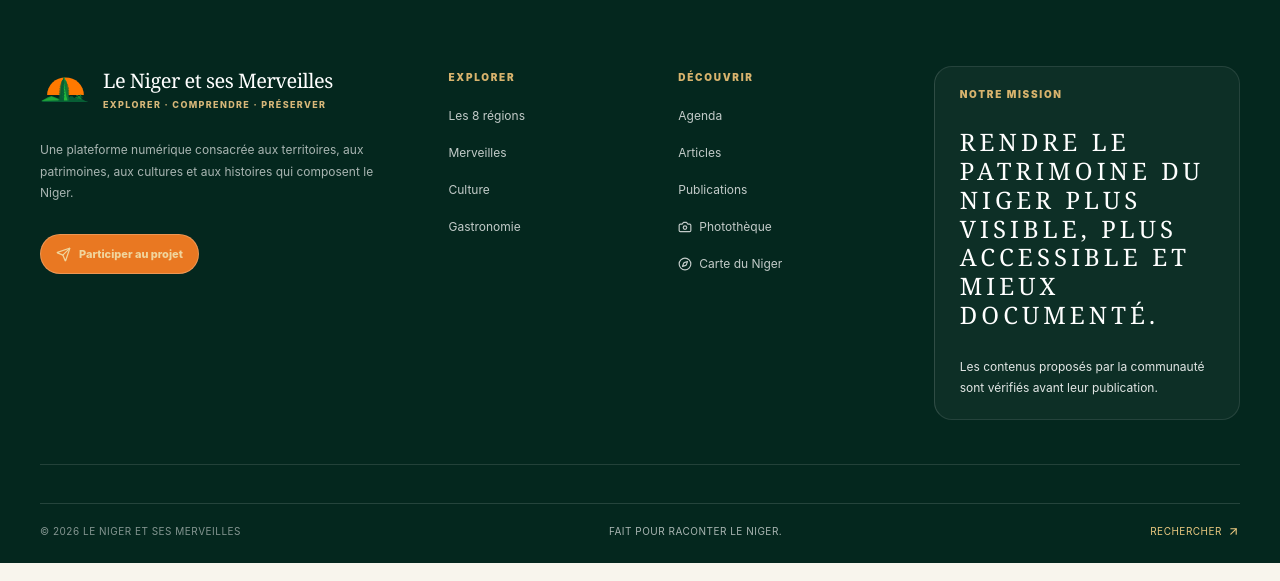
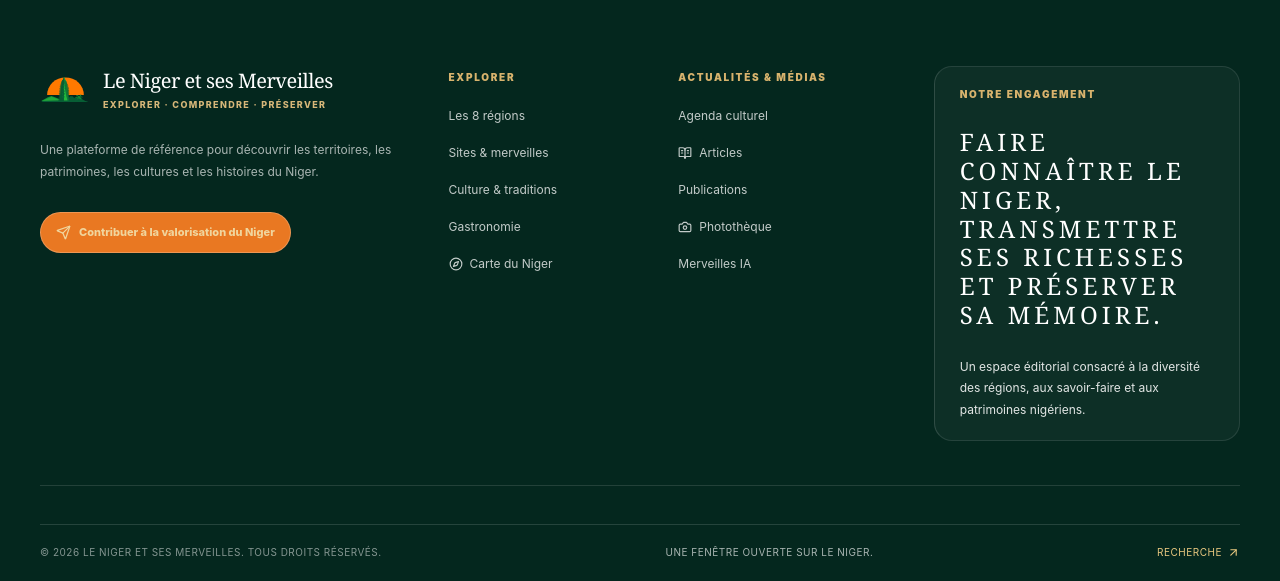
Before and after one commit to mabdourahamane886-lang/lenigeretsesmerveilles, a Next.js app: page / in a window 1280 px wide. Shown: the part 4728-5309 px from the top of the page. Built offline with nearby package versions, Linux system fonts and the light colour scheme; no server answers; the database is empty.

Commit message:
design: elevate editorial footer

```diff
--- a/components/site/footer.tsx
+++ b/components/site/footer.tsx
@@ -1,6 +1,6 @@
 import Link from 'next/link'
 import Image from 'next/image'
-import { ArrowUpRight, Camera, Compass, Send } from 'lucide-react'
+import { ArrowUpRight, Camera, Compass, Send, BookOpenText } from 'lucide-react'
 
 export default function Footer() {
   return (
@@ -15,41 +15,39 @@ export default function Footer() {
                 <small>Explorer · Comprendre · Préserver</small>
               </span>
             </Link>
-            <p>
-              Une plateforme numérique consacrée aux territoires, aux patrimoines,
-              aux cultures et aux histoires qui composent le Niger.
-            </p>
-            <Link href="/contribution" className="siteFooterContribution"><Send size={15} /> Participer au projet</Link>
+            <p>Une plateforme de référence pour découvrir les territoires, les patrimoines, les cultures et les histoires du Niger.</p>
+            <Link href="/contribution" className="siteFooterContribution"><Send size={15} /> Contribuer à la valorisation du Niger</Link>
           </div>
 
           <div className="siteFooterColumn">
             <h3>Explorer</h3>
             <Link href="/regions">Les 8 régions</Link>
-            <Link href="/merveilles">Merveilles</Link>
-            <Link href="/culture">Culture</Link>
+            <Link href="/merveilles">Sites & merveilles</Link>
+            <Link href="/culture">Culture & traditions</Link>
             <Link href="/gastronomie">Gastronomie</Link>
+            <Link href="/carte"><Compass size={14} /> Carte du Niger</Link>
           </div>
 
           <div className="siteFooterColumn">
-            <h3>Découvrir</h3>
-            <Link href="/evenements">Agenda</Link>
-            <Link href="/articles">Articles</Link>
+            <h3>Actualités & médias</h3>
+            <Link href="/evenements">Agenda culturel</Link>
+            <Link href="/articles"><BookOpenText size={14} /> Articles</Link>
             <Link href="/publications">Publications</Link>
-            <Link href="/media"><Camera size={14} />Photothèque</Link>
-            <Link href="/carte"><Compass size={14} />Carte du Niger</Link>
+            <Link href="/media"><Camera size={14} /> Photothèque</Link>
+            <Link href="/assistant">Merveilles IA</Link>
           </div>
 
           <div className="siteFooterColumn siteFooterFeatured">
-            <span className="siteFooterKicker">Notre mission</span>
-            <h3>Rendre le patrimoine du Niger plus visible, plus accessible et mieux documenté.</h3>
-            <p>Les contenus proposés par la communauté sont vérifiés avant leur publication.</p>
+            <span className="siteFooterKicker">Notre engagement</span>
+            <h3>Faire connaître le Niger, transmettre ses richesses et préserver sa mémoire.</h3>
+            <p>Un espace éditorial consacré à la diversité des régions, aux savoir-faire et aux patrimoines nigériens.</p>
           </div>
         </div>
 
         <div className="siteFooterBottom">
-          <span>© 2026 Le Niger et ses Merveilles</span>
-          <span className="footerMade">Fait pour raconter le Niger.</span>
-          <Link href="/recherche">Rechercher <ArrowUpRight size={13} /></Link>
+          <span>© {new Date().getFullYear()} Le Niger et ses Merveilles. Tous droits réservés.</span>
+          <span className="footerMade">Une fenêtre ouverte sur le Niger.</span>
+          <Link href="/recherche">Recherche <ArrowUpRight size={13} /></Link>
         </div>
       </div>
     </footer>
```
